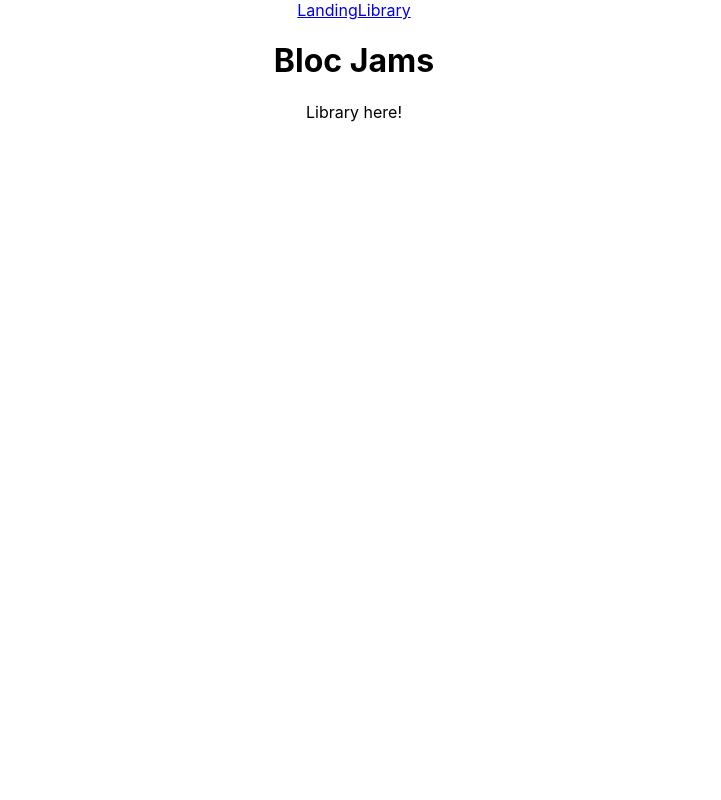
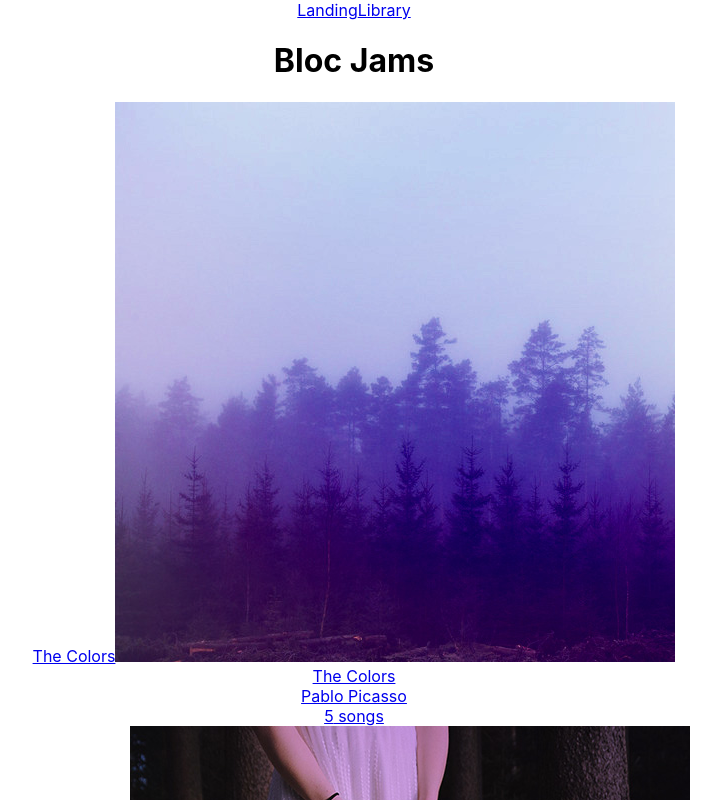
Before and after one commit to heidiulery/bloc-jams-react, a React (Create React App) app: page /library in a window 1280 px wide. Shown: the top 800 px of the page, without its empty margins (286-1007 px from the left). Built offline with nearby package versions, Linux system fonts and the light colour scheme.

Commit message:
Components library checkpoint: completed

```diff
--- a/src/App.js
+++ b/src/App.js
@@ -20,6 +20,7 @@
           <Route exact path="/" component={ Landing } />
           <Route path="/library" component={ Library } />
           <Route path="/album" component={ Album } />
+          <Route path="/album/:slug" component={ Album } />
         </main>
       </div>
     );
--- a/src/components/Album.js
+++ b/src/components/Album.js
@@ -1,9 +1,13 @@
-import React from 'react'
+import React, { Component } from 'react';
 
-const Album = () => {
-	return (
-		'Album here!'
-	)
+class Album extends Component {
+	render () {
+		return (
+			<section className="album">
+				{ this.props.match.params.slug }Album will go here
+			</section>
+		);
+	}
 }
 
 export default Album;
--- a/src/components/Library.js
+++ b/src/components/Library.js
@@ -1,12 +1,30 @@
-import React from 'react';
+import React, { Component } from 'react';
+import { Link } from 'react-router-dom';
+import albumData from './../data/albums';
 
-const Library = () => {
-	return (
-		'Library here!'
-	)
-  // <section className="library">
-  //   Library will go here
-  // </section>
+class Library extends Component {
+	constructor(props) {
+		super(props);
+		this.state = { albums: albumData };
+	}
+
+	render() {
+		return (
+			<section className="library">
+				{
+					this.state.albums.map( (album, index) =>
+						<Link to={ `/album/${ album.slug }` } key={ index }>
+							{ album.title }
+							<img src={ album.albumCover } alt={ album.title } />
+							<div>{ album.title }</div>
+							<div>{ album.artist }</div>
+							<div>{ album.songs.length} songs</div>
+						</Link>
+					)
+				}
+			</section>
+		);
+	}
 }
 
 export default Library;
--- /dev/null
+++ b/src/data/albums.js
@@ -0,0 +1,27 @@
+export default [{
+  title: 'The Colors',
+  artist: 'Pablo Picasso',
+  releaseInfo: '1909 Spanish Records',
+  albumCover: '/assets/images/album_covers/01.jpg',
+  slug: 'the-colors',
+  songs: [
+      { title: 'Blue', duration: '161.71', audioSrc: '/assets/music/blue.mp3' },
+      { title: 'Green', duration: '103.96', audioSrc: '/assets/music/green.mp3' },
+      { title: 'Red', duration: '268.45', audioSrc: '/assets/music/red.mp3' },
+      { title: 'Pink', duration: '153.14', audioSrc: '/assets/music/pink.mp3' },
+      { title: 'Magenta', duration: '374.22', audioSrc: '/assets/music/magenta.mp3' }
+  ]
+}, {
+    title: 'The Telephone',
+    artist: 'Guglielmo Marconi',
+    releaseInfo: '1909 EM',
+    albumCover: '/assets/images/album_covers/02.jpg',
+    slug: 'the-telephone',
+    songs: [
+      { title: 'Blue', duration: '161.71', audioSrc: '/assets/music/blue.mp3' },
+      { title: 'Green', duration: '103.96', audioSrc: '/assets/music/green.mp3' },
+      { title: 'Red', duration: '268.45', audioSrc: '/assets/music/red.mp3' },
+      { title: 'Pink', duration: '153.14', audioSrc: '/assets/music/pink.mp3' },
+      { title: 'Magenta', duration: '374.22', audioSrc: '/assets/music/magenta.mp3' }
+    ]
+}];
```
